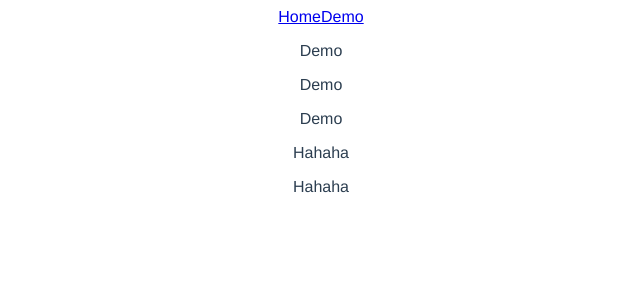
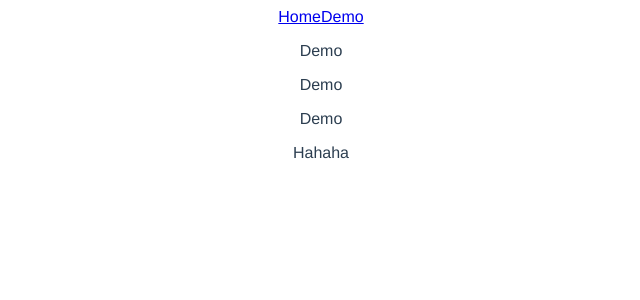
Before and after one commit to joe20182/vue3-demo, a Vue app: page /Demo in a window 1280 px wide. Shown: the top 300 px of the page, without its empty margins (319-959 px from the left). Built offline with nearby package versions, Linux system fonts and the light colour scheme.

Commit message:
trigger CI/CD

```diff
--- a/src/views/Demo.vue
+++ b/src/views/Demo.vue
@@ -4,6 +4,5 @@
     <p>Demo</p>
     <p>Demo</p>
     <p>Hahaha</p>
-    <p>Hahaha</p>
   </div>
 </template>
```
